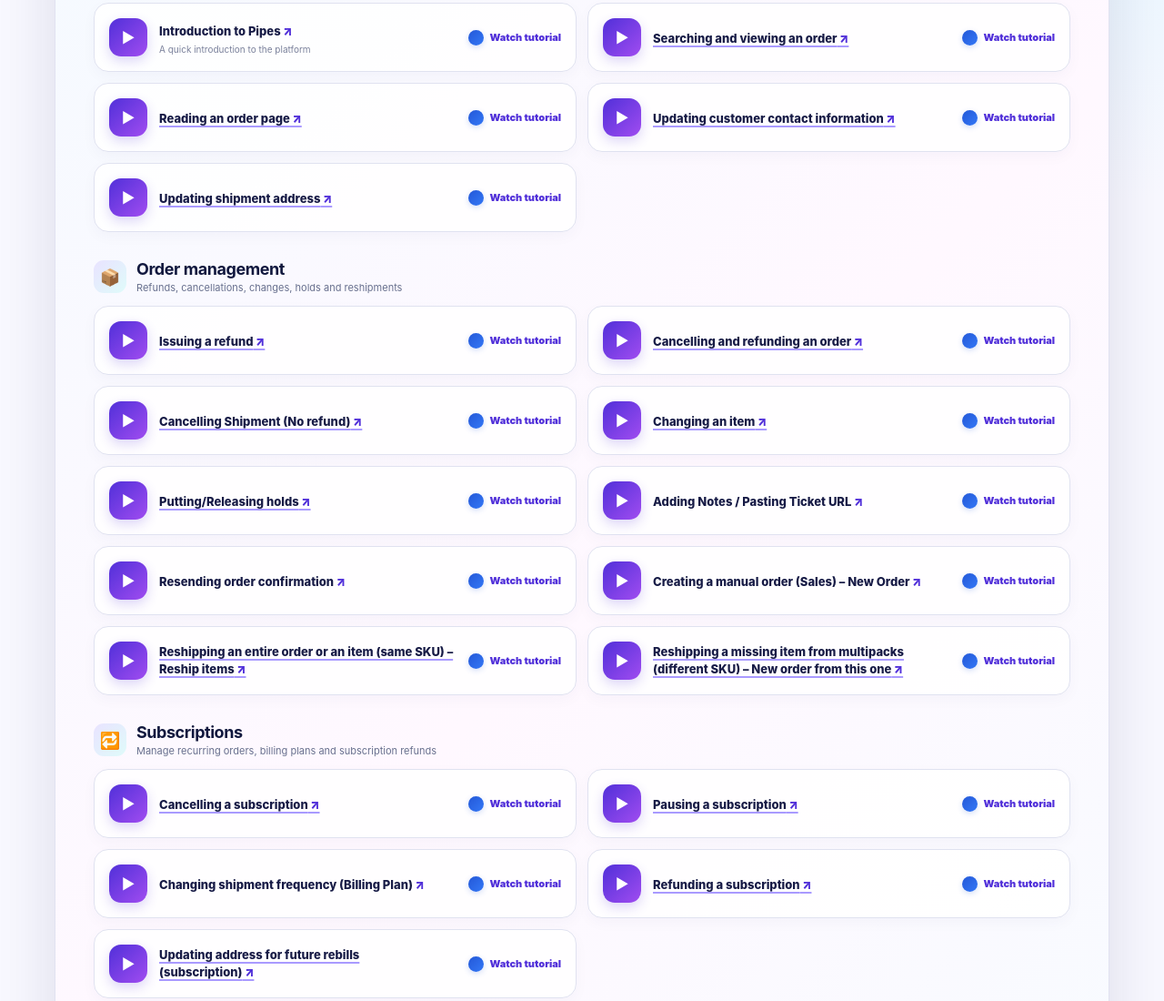
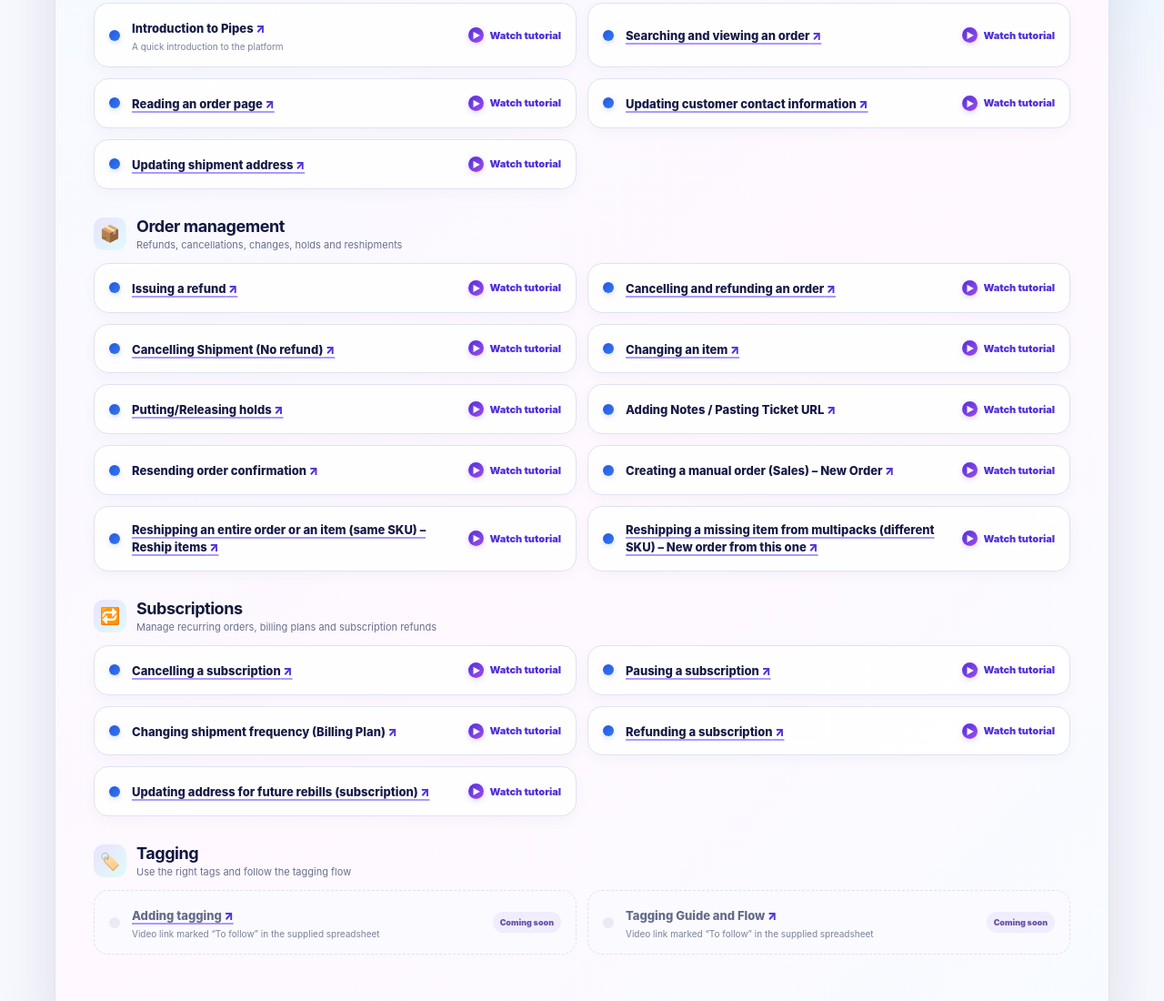
Before and after one commit to kohleen26/pipes-video-tutorial, a plain HTML site: page index.html in a window 1280 px wide. Shown: the part 793-1893 px from the top of the page at 91% size. Drawn offline with Linux system fonts and the light colour scheme.

Commit message:
Swap topic and tutorial icons

```diff
--- a/index.html
+++ b/index.html
@@ -36,11 +36,11 @@ h1 span{color:var(--cyan)}
 .grid{display:grid;grid-template-columns:repeat(2,minmax(0,1fr));gap:12px}
 .topic{display:flex;align-items:center;gap:13px;min-width:0;padding:16px;border:1px solid #e0e2f0;border-radius:16px;background:#ffffffeb;box-shadow:0 5px 16px #25215a08;transition:transform .18s,border-color .18s,box-shadow .18s}
 .topic:not(.pending):hover{transform:translateY(-2px);border-color:#a99aff;box-shadow:0 10px 24px #3824a018}
-.play{width:42px;height:42px;flex:0 0 42px;display:grid;place-items:center;border-radius:13px;background:linear-gradient(135deg,#5130d9,#a04cf0);color:white;font-size:16px;box-shadow:0 5px 13px #5130d933}
+.play{width:12px;height:12px;flex:0 0 12px;display:block;border-radius:50%;background:linear-gradient(135deg,#2458d8,#3478f6);box-shadow:0 2px 6px #2458d833;font-size:0}
 .topic-copy{flex:1;min-width:0}
 .topic-title{display:inline-block;margin:0;color:#171b46;font-size:13px;font-weight:850;line-height:1.45}.topic-title::after{content:" ↗";color:#5130d9;font-weight:950;white-space:nowrap}.manual-link{text-decoration:underline;text-decoration-color:#a99aff;text-decoration-thickness:1.5px;text-underline-offset:3px}.manual-link:hover{color:#5130d9;text-decoration-color:#5130d9}
 .topic-note{margin:4px 0 0;color:#7a809b;font-size:10px}
-.topic-link{display:inline-flex;align-items:center;gap:6px;flex:0 0 auto;color:#5130d9;text-decoration:none;font-size:11px;font-weight:950;white-space:nowrap}.watch-icon{display:inline-block;width:17px;height:17px;flex:0 0 17px;border-radius:50%;background:linear-gradient(135deg,#2458d8,#3478f6);box-shadow:0 2px 6px #2458d833}
+.topic-link{display:inline-flex;align-items:center;gap:6px;flex:0 0 auto;color:#5130d9;text-decoration:none;font-size:11px;font-weight:950;white-space:nowrap}.watch-icon{display:grid;place-items:center;width:17px;height:17px;flex:0 0 17px;border-radius:50%;background:linear-gradient(135deg,#5130d9,#a04cf0);color:#fff;font-size:9px;line-height:1;box-shadow:0 2px 6px #5130d933}.watch-icon::before{content:"▶"}
 .topic-link:hover{text-decoration:underline}
 .pending{background:#fafaff;border-style:dashed;box-shadow:none}
 .pending .play{background:#e9eaf4;color:#8a8fa9;box-shadow:none}
@@ -51,7 +51,7 @@ h1 span{color:var(--cyan)}
 .footer{padding:20px;text-align:center;color:#79809b;font-size:10px}
 .footer strong{color:#4432ae}
 @media(max-width:700px){.grid{grid-template-columns:1fr}.top{align-items:flex-start}.hero{padding:34px 25px}.content{padding:22px 16px}.toolbar{align-items:stretch}.filters{width:100%}.filter{flex:1 1 auto}.topic{padding:14px}.topic-link{font-size:10px}}
-@media(max-width:390px){.tag{font-size:9px}.topic{gap:10px}.play{width:37px;height:37px;flex-basis:37px}.topic-link{white-space:normal;text-align:right}}
+@media(max-width:390px){.tag{font-size:9px}.topic{gap:10px}.play{width:12px;height:12px;flex-basis:12px}.topic-link{white-space:normal;text-align:right}}
 </style>
 </head>
 <body>
@@ -76,34 +76,34 @@ h1 span{color:var(--cyan)}
 <section class="section" data-section="Getting started">
 <div class="section-head"><div class="section-icon">🚀</div><div><h2>Getting started</h2><p class="section-sub">Learn the basics and navigate an order</p></div></div>
 <div class="grid">
-<article class="topic" data-title="Introduction to Pipes" data-category="Getting started"><div class="play">▶</div><div class="topic-copy"><p class="topic-title">Introduction to Pipes</p><p class="topic-note">A quick introduction to the platform</p></div><a class="topic-link" href="https://www.loom.com/share/036e6c49bbb2443691986a721a5525a3" target="_blank" rel="noopener noreferrer"><span class="watch-icon" aria-hidden="true"></span>Watch tutorial</a></article>
-<article class="topic" data-title="Searching and viewing an order" data-category="Getting started"><div class="play">▶</div><div class="topic-copy"><a class="topic-title manual-link" href="https://docs.fourammedia.com/handbook/cs/find-an-order" target="_blank" rel="noopener noreferrer">Searching and viewing an order</a></div><a class="topic-link" href="https://www.loom.com/share/d094d0199ed54a57a2449b8f56d4c7d2" target="_blank" rel="noopener noreferrer"><span class="watch-icon" aria-hidden="true"></span>Watch tutorial</a></article>
-<article class="topic" data-title="Reading an order page" data-category="Getting started"><div class="play">▶</div><div class="topic-copy"><a class="topic-title manual-link" href="https://docs.fourammedia.com/handbook/cs/read-an-order" target="_blank" rel="noopener noreferrer">Reading an order page</a></div><a class="topic-link" href="https://www.loom.com/share/3d6f6010075e4befa036e0eb13ef4853" target="_blank" rel="noopener noreferrer"><span class="watch-icon" aria-hidden="true"></span>Watch tutorial</a></article>
-<article class="topic" data-title="Updating customer contact information" data-category="Getting started"><div class="play">▶</div><div class="topic-copy"><a class="topic-title manual-link" href="https://docs.fourammedia.com/handbook/cs/update-contact-details" target="_blank" rel="noopener noreferrer">Updating customer contact information</a></div><a class="topic-link" href="https://www.loom.com/share/acff68fb099c43cd8c37ff998afc7946" target="_blank" rel="noopener noreferrer"><span class="watch-icon" aria-hidden="true"></span>Watch tutorial</a></article>
-<article class="topic" data-title="Updating shipment address" data-category="Getting started"><div class="play">▶</div><div class="topic-copy"><a class="topic-title manual-link" href="https://docs.fourammedia.com/handbook/cs/shipments" target="_blank" rel="noopener noreferrer">Updating shipment address</a></div><a class="topic-link" href="https://www.loom.com/share/1883bb22e98d4157b0391b0bc08f4a14" target="_blank" rel="noopener noreferrer"><span class="watch-icon" aria-hidden="true"></span>Watch tutorial</a></article>
+<article class="topic" data-title="Introduction to Pipes" data-category="Getting started"><div class="play" aria-hidden="true"></div><div class="topic-copy"><p class="topic-title">Introduction to Pipes</p><p class="topic-note">A quick introduction to the platform</p></div><a class="topic-link" href="https://www.loom.com/share/036e6c49bbb2443691986a721a5525a3" target="_blank" rel="noopener noreferrer"><span class="watch-icon" aria-hidden="true"></span>Watch tutorial</a></article>
+<article class="topic" data-title="Searching and viewing an order" data-category="Getting started"><div class="play" aria-hidden="true"></div><div class="topic-copy"><a class="topic-title manual-link" href="https://docs.fourammedia.com/handbook/cs/find-an-order" target="_blank" rel="noopener noreferrer">Searching and viewing an order</a></div><a class="topic-link" href="https://www.loom.com/share/d094d0199ed54a57a2449b8f56d4c7d2" target="_blank" rel="noopener noreferrer"><span class="watch-icon" aria-hidden="true"></span>Watch tutorial</a></article>
+<article class="topic" data-title="Reading an order page" data-category="Getting started"><div class="play" aria-hidden="true"></div><div class="topic-copy"><a class="topic-title manual-link" href="https://docs.fourammedia.com/handbook/cs/read-an-order" target="_blank" rel="noopener noreferrer">Reading an order page</a></div><a class="topic-link" href="https://www.loom.com/share/3d6f6010075e4befa036e0eb13ef4853" target="_blank" rel="noopener noreferrer"><span class="watch-icon" aria-hidden="true"></span>Watch tutorial</a></article>
+<article class="topic" data-title="Updating customer contact information" data-category="Getting started"><div class="play" aria-hidden="true"></div><div class="topic-copy"><a class="topic-title manual-link" href="https://docs.fourammedia.com/handbook/cs/update-contact-details" target="_blank" rel="noopener noreferrer">Updating customer contact information</a></div><a class="topic-link" href="https://www.loom.com/share/acff68fb099c43cd8c37ff998afc7946" target="_blank" rel="noopener noreferrer"><span class="watch-icon" aria-hidden="true"></span>Watch tutorial</a></article>
+<article class="topic" data-title="Updating shipment address" data-category="Getting started"><div class="play" aria-hidden="true"></div><div class="topic-copy"><a class="topic-title manual-link" href="https://docs.fourammedia.com/handbook/cs/shipments" target="_blank" rel="noopener noreferrer">Updating shipment address</a></div><a class="topic-link" href="https://www.loom.com/share/1883bb22e98d4157b0391b0bc08f4a14" target="_blank" rel="noopener noreferrer"><span class="watch-icon" aria-hidden="true"></span>Watch tutorial</a></article>
 </div></section>
 <section class="section" data-section="Order management">
 <div class="section-head"><div class="section-icon">📦</div><div><h2>Order management</h2><p class="section-sub">Refunds, cancellations, changes, holds and reshipments</p></div></div>
 <div class="grid">
-<article class="topic" data-title="Issuing a refund" data-category="Order management"><div class="play">▶</div><div class="topic-copy"><a class="topic-title manual-link" href="https://docs.fourammedia.com/handbook/cs/shipments" target="_blank" rel="noopener noreferrer">Issuing a refund</a></div><a class="topic-link" href="https://www.loom.com/share/29924605a27a44a4b869a4f8d90abc6c" target="_blank" rel="noopener noreferrer"><span class="watch-icon" aria-hidden="true"></span>Watch tutorial</a></article>
-<article class="topic" data-title="Cancelling and refunding an order" data-category="Order management"><div class="play">▶</div><div class="topic-copy"><a class="topic-title manual-link" href="https://docs.fourammedia.com/handbook/cs/shipments" target="_blank" rel="noopener noreferrer">Cancelling and refunding an order</a></div><a class="topic-link" href="https://www.loom.com/share/0368f6ea26f8414090fd97f5b7e097d7" target="_blank" rel="noopener noreferrer"><span class="watch-icon" aria-hidden="true"></span>Watch tutorial</a></article>
-<article class="topic" data-title="Cancelling Shipment (No refund)" data-category="Order management"><div class="play">▶</div><div class="topic-copy"><a class="topic-title manual-link" href="https://docs.fourammedia.com/handbook/cs/shipments" target="_blank" rel="noopener noreferrer">Cancelling Shipment (No refund)</a></div><a class="topic-link" href="https://www.loom.com/share/0850347ebbaa4bd3bd4a7e0262a5e777" target="_blank" rel="noopener noreferrer"><span class="watch-icon" aria-hidden="true"></span>Watch tutorial</a></article>
-<article class="topic" data-title="Changing an item" data-category="Order management"><div class="play">▶</div><div class="topic-copy"><a class="topic-title manual-link" href="https://docs.fourammedia.com/handbook/cs/shipments" target="_blank" rel="noopener noreferrer">Changing an item</a></div><a class="topic-link" href="https://www.loom.com/share/ab0cefad10154abe82b66abeb786ccc6" target="_blank" rel="noopener noreferrer"><span class="watch-icon" aria-hidden="true"></span>Watch tutorial</a></article>
-<article class="topic" data-title="Putting/Releasing holds" data-category="Order management"><div class="play">▶</div><div class="topic-copy"><a class="topic-title manual-link" href="https://docs.fourammedia.com/handbook/cs/shipments#hold--release" target="_blank" rel="noopener noreferrer">Putting/Releasing holds</a></div><a class="topic-link" href="https://www.loom.com/share/66e2c472c74348508c3feb953939cc1e" target="_blank" rel="noopener noreferrer"><span class="watch-icon" aria-hidden="true"></span>Watch tutorial</a></article>
-<article class="topic" data-title="Adding Notes/ Pasting Ticket Url" data-category="Order management"><div class="play">▶</div><div class="topic-copy"><p class="topic-title">Adding Notes / Pasting Ticket URL</p></div><a class="topic-link" href="https://www.loom.com/share/8b559f52b2c14c71ae8e5a63f1685dbf" target="_blank" rel="noopener noreferrer"><span class="watch-icon" aria-hidden="true"></span>Watch tutorial</a></article>
-<article class="topic" data-title="Resending order confirmation" data-category="Order management"><div class="play">▶</div><div class="topic-copy"><p class="topic-title">Resending order confirmation</p></div><a class="topic-link" href="https://www.loom.com/share/40b3469fd55b488389ea608ceb09a7f9" target="_blank" rel="noopener noreferrer"><span class="watch-icon" aria-hidden="true"></span>Watch tutorial</a></article>
-<article class="topic" data-title="Creating a manual order (Sales) - New Order" data-category="Order management"><div class="play">▶</div><div class="topic-copy"><p class="topic-title">Creating a manual order (Sales) – New Order</p></div><a class="topic-link" href="https://www.loom.com/share/671db3cfa9054452a263a166e6a2c73c" target="_blank" rel="noopener noreferrer"><span class="watch-icon" aria-hidden="true"></span>Watch tutorial</a></article>
-<article class="topic" data-title="Reshipping an entire order or an item (same sku) - Reship items" data-category="Order management"><div class="play">▶</div><div class="topic-copy"><a class="topic-title manual-link" href="https://docs.fourammedia.com/handbook/cs/shipments#reship-items--reship-items-0--no-charge" target="_blank" rel="noopener noreferrer">Reshipping an entire order or an item (same SKU) – Reship items</a></div><a class="topic-link" href="https://www.loom.com/share/47c1a0c145574450933ceebf283af334" target="_blank" rel="noopener noreferrer"><span class="watch-icon" aria-hidden="true"></span>Watch tutorial</a></article>
-<article class="topic" data-title="Reshipping missing item from multipacks (different sku)- New order from this one" data-category="Order management"><div class="play">▶</div><div class="topic-copy"><a class="topic-title manual-link" href="https://docs.fourammedia.com/handbook/cs/shipments#new-order-from-this-one--different-items-or-a-different-address" target="_blank" rel="noopener noreferrer">Reshipping a missing item from multipacks (different SKU) – New order from this one</a></div><a class="topic-link" href="https://www.loom.com/share/4107a10f24234e6583e999a4703e657a" target="_blank" rel="noopener noreferrer"><span class="watch-icon" aria-hidden="true"></span>Watch tutorial</a></article>
+<article class="topic" data-title="Issuing a refund" data-category="Order management"><div class="play" aria-hidden="true"></div><div class="topic-copy"><a class="topic-title manual-link" href="https://docs.fourammedia.com/handbook/cs/shipments" target="_blank" rel="noopener noreferrer">Issuing a refund</a></div><a class="topic-link" href="https://www.loom.com/share/29924605a27a44a4b869a4f8d90abc6c" target="_blank" rel="noopener noreferrer"><span class="watch-icon" aria-hidden="true"></span>Watch tutorial</a></article>
+<article class="topic" data-title="Cancelling and refunding an order" data-category="Order management"><div class="play" aria-hidden="true"></div><div class="topic-copy"><a class="topic-title manual-link" href="https://docs.fourammedia.com/handbook/cs/shipments" target="_blank" rel="noopener noreferrer">Cancelling and refunding an order</a></div><a class="topic-link" href="https://www.loom.com/share/0368f6ea26f8414090fd97f5b7e097d7" target="_blank" rel="noopener noreferrer"><span class="watch-icon" aria-hidden="true"></span>Watch tutorial</a></article>
+<article class="topic" data-title="Cancelling Shipment (No refund)" data-category="Order management"><div class="play" aria-hidden="true"></div><div class="topic-copy"><a class="topic-title manual-link" href="https://docs.fourammedia.com/handbook/cs/shipments" target="_blank" rel="noopener noreferrer">Cancelling Shipment (No refund)</a></div><a class="topic-link" href="https://www.loom.com/share/0850347ebbaa4bd3bd4a7e0262a5e777" target="_blank" rel="noopener noreferrer"><span class="watch-icon" aria-hidden="true"></span>Watch tutorial</a></article>
+<article class="topic" data-title="Changing an item" data-category="Order management"><div class="play" aria-hidden="true"></div><div class="topic-copy"><a class="topic-title manual-link" href="https://docs.fourammedia.com/handbook/cs/shipments" target="_blank" rel="noopener noreferrer">Changing an item</a></div><a class="topic-link" href="https://www.loom.com/share/ab0cefad10154abe82b66abeb786ccc6" target="_blank" rel="noopener noreferrer"><span class="watch-icon" aria-hidden="true"></span>Watch tutorial</a></article>
+<article class="topic" data-title="Putting/Releasing holds" data-category="Order management"><div class="play" aria-hidden="true"></div><div class="topic-copy"><a class="topic-title manual-link" href="https://docs.fourammedia.com/handbook/cs/shipments#hold--release" target="_blank" rel="noopener noreferrer">Putting/Releasing holds</a></div><a class="topic-link" href="https://www.loom.com/share/66e2c472c74348508c3feb953939cc1e" target="_blank" rel="noopener noreferrer"><span class="watch-icon" aria-hidden="true"></span>Watch tutorial</a></article>
+<article class="topic" data-title="Adding Notes/ Pasting Ticket Url" data-category="Order management"><div class="play" aria-hidden="true"></div><div class="topic-copy"><p class="topic-title">Adding Notes / Pasting Ticket URL</p></div><a class="topic-link" href="https://www.loom.com/share/8b559f52b2c14c71ae8e5a63f1685dbf" target="_blank" rel="noopener noreferrer"><span class="watch-icon" aria-hidden="true"></span>Watch tutorial</a></article>
+<article class="topic" data-title="Resending order confirmation" data-category="Order management"><div class="play" aria-hidden="true"></div><div class="topic-copy"><p class="topic-title">Resending order confirmation</p></div><a class="topic-link" href="https://www.loom.com/share/40b3469fd55b488389ea608ceb09a7f9" target="_blank" rel="noopener noreferrer"><span class="watch-icon" aria-hidden="true"></span>Watch tutorial</a></article>
+<article class="topic" data-title="Creating a manual order (Sales) - New Order" data-category="Order management"><div class="play" aria-hidden="true"></div><div class="topic-copy"><p class="topic-title">Creating a manual order (Sales) – New Order</p></div><a class="topic-link" href="https://www.loom.com/share/671db3cfa9054452a263a166e6a2c73c" target="_blank" rel="noopener noreferrer"><span class="watch-icon" aria-hidden="true"></span>Watch tutorial</a></article>
+<article class="topic" data-title="Reshipping an entire order or an item (same sku) - Reship items" data-category="Order management"><div class="play" aria-hidden="true"></div><div class="topic-copy"><a class="topic-title manual-link" href="https://docs.fourammedia.com/handbook/cs/shipments#reship-items--reship-items-0--no-charge" target="_blank" rel="noopener noreferrer">Reshipping an entire order or an item (same SKU) – Reship items</a></div><a class="topic-link" href="https://www.loom.com/share/47c1a0c145574450933ceebf283af334" target="_blank" rel="noopener noreferrer"><span class="watch-icon" aria-hidden="true"></span>Watch tutorial</a></article>
+<article class="topic" data-title="Reshipping missing item from multipacks (different sku)- New order from this one" data-category="Order management"><div class="play" aria-hidden="true"></div><div class="topic-copy"><a class="topic-title manual-link" href="https://docs.fourammedia.com/handbook/cs/shipments#new-order-from-this-one--different-items-or-a-different-address" target="_blank" rel="noopener noreferrer">Reshipping a missing item from multipacks (different SKU) – New order from this one</a></div><a class="topic-link" href="https://www.loom.com/share/4107a10f24234e6583e999a4703e657a" target="_blank" rel="noopener noreferrer"><span class="watch-icon" aria-hidden="true"></span>Watch tutorial</a></article>
 </div></section>
 <section class="section" data-section="Subscriptions">
 <div class="section-head"><div class="section-icon">🔁</div><div><h2>Subscriptions</h2><p class="section-sub">Manage recurring orders, billing plans and subscription refunds</p></div></div>
 <div class="grid">
-<article class="topic" data-title="Cancelling a subscription" data-category="Subscriptions"><div class="play">▶</div><div class="topic-copy"><a class="topic-title manual-link" href="https://docs.fourammedia.com/handbook/cs/subscriptions" target="_blank" rel="noopener noreferrer">Cancelling a subscription</a></div><a class="topic-link" href="https://www.loom.com/share/9f0baff724d54c6ca48e6fa53ef4e350" target="_blank" rel="noopener noreferrer"><span class="watch-icon" aria-hidden="true"></span>Watch tutorial</a></article>
-<article class="topic" data-title="Pausing a Subscription" data-category="Subscriptions"><div class="play">▶</div><div class="topic-copy"><a class="topic-title manual-link" href="https://docs.fourammedia.com/handbook/cs/subscriptions" target="_blank" rel="noopener noreferrer">Pausing a subscription</a></div><a class="topic-link" href="https://www.loom.com/share/bd6a0fed0fe249dd8f2996fec9f9bc2a" target="_blank" rel="noopener noreferrer"><span class="watch-icon" aria-hidden="true"></span>Watch tutorial</a></article>
-<article class="topic" data-title="Changing shipment frequency (Billing Plan)" data-category="Subscriptions"><div class="play">▶</div><div class="topic-copy"><p class="topic-title">Changing shipment frequency (Billing Plan)</p></div><a class="topic-link" href="https://www.loom.com/share/bd6a0fed0fe249dd8f2996fec9f9bc2a" target="_blank" rel="noopener noreferrer"><span class="watch-icon" aria-hidden="true"></span>Watch tutorial</a></article>
-<article class="topic" data-title="Refunding a subscription" data-category="Subscriptions"><div class="play">▶</div><div class="topic-copy"><a class="topic-title manual-link" href="https://docs.fourammedia.com/handbook/cs/refunds" target="_blank" rel="noopener noreferrer">Refunding a subscription</a></div><a class="topic-link" href="https://www.loom.com/share/57c29ba20cb6413284c812df254bcbe6" target="_blank" rel="noopener noreferrer"><span class="watch-icon" aria-hidden="true"></span>Watch tutorial</a></article>
-<article class="topic" data-title="Updating address for future rebills(subscription)" data-category="Subscriptions"><div class="play">▶</div><div class="topic-copy"><a class="topic-title manual-link" href="https://docs.fourammedia.com/handbook/cs/subscriptions" target="_blank" rel="noopener noreferrer">Updating address for future rebills (subscription)</a></div><a class="topic-link" href="https://www.loom.com/share/67eb401023c94d28b6d69b9c2b85ec41" target="_blank" rel="noopener noreferrer"><span class="watch-icon" aria-hidden="true"></span>Watch tutorial</a></article>
+<article class="topic" data-title="Cancelling a subscription" data-category="Subscriptions"><div class="play" aria-hidden="true"></div><div class="topic-copy"><a class="topic-title manual-link" href="https://docs.fourammedia.com/handbook/cs/subscriptions" target="_blank" rel="noopener noreferrer">Cancelling a subscription</a></div><a class="topic-link" href="https://www.loom.com/share/9f0baff724d54c6ca48e6fa53ef4e350" target="_blank" rel="noopener noreferrer"><span class="watch-icon" aria-hidden="true"></span>Watch tutorial</a></article>
+<article class="topic" data-title="Pausing a Subscription" data-category="Subscriptions"><div class="play" aria-hidden="true"></div><div class="topic-copy"><a class="topic-title manual-link" href="https://docs.fourammedia.com/handbook/cs/subscriptions" target="_blank" rel="noopener noreferrer">Pausing a subscription</a></div><a class="topic-link" href="https://www.loom.com/share/bd6a0fed0fe249dd8f2996fec9f9bc2a" target="_blank" rel="noopener noreferrer"><span class="watch-icon" aria-hidden="true"></span>Watch tutorial</a></article>
+<article class="topic" data-title="Changing shipment frequency (Billing Plan)" data-category="Subscriptions"><div class="play" aria-hidden="true"></div><div class="topic-copy"><p class="topic-title">Changing shipment frequency (Billing Plan)</p></div><a class="topic-link" href="https://www.loom.com/share/bd6a0fed0fe249dd8f2996fec9f9bc2a" target="_blank" rel="noopener noreferrer"><span class="watch-icon" aria-hidden="true"></span>Watch tutorial</a></article>
+<article class="topic" data-title="Refunding a subscription" data-category="Subscriptions"><div class="play" aria-hidden="true"></div><div class="topic-copy"><a class="topic-title manual-link" href="https://docs.fourammedia.com/handbook/cs/refunds" target="_blank" rel="noopener noreferrer">Refunding a subscription</a></div><a class="topic-link" href="https://www.loom.com/share/57c29ba20cb6413284c812df254bcbe6" target="_blank" rel="noopener noreferrer"><span class="watch-icon" aria-hidden="true"></span>Watch tutorial</a></article>
+<article class="topic" data-title="Updating address for future rebills(subscription)" data-category="Subscriptions"><div class="play" aria-hidden="true"></div><div class="topic-copy"><a class="topic-title manual-link" href="https://docs.fourammedia.com/handbook/cs/subscriptions" target="_blank" rel="noopener noreferrer">Updating address for future rebills (subscription)</a></div><a class="topic-link" href="https://www.loom.com/share/67eb401023c94d28b6d69b9c2b85ec41" target="_blank" rel="noopener noreferrer"><span class="watch-icon" aria-hidden="true"></span>Watch tutorial</a></article>
 </div></section>
 <section class="section" data-section="Tagging">
 <div class="section-head"><div class="section-icon">🏷️</div><div><h2>Tagging</h2><p class="section-sub">Use the right tags and follow the tagging flow</p></div></div>
```
